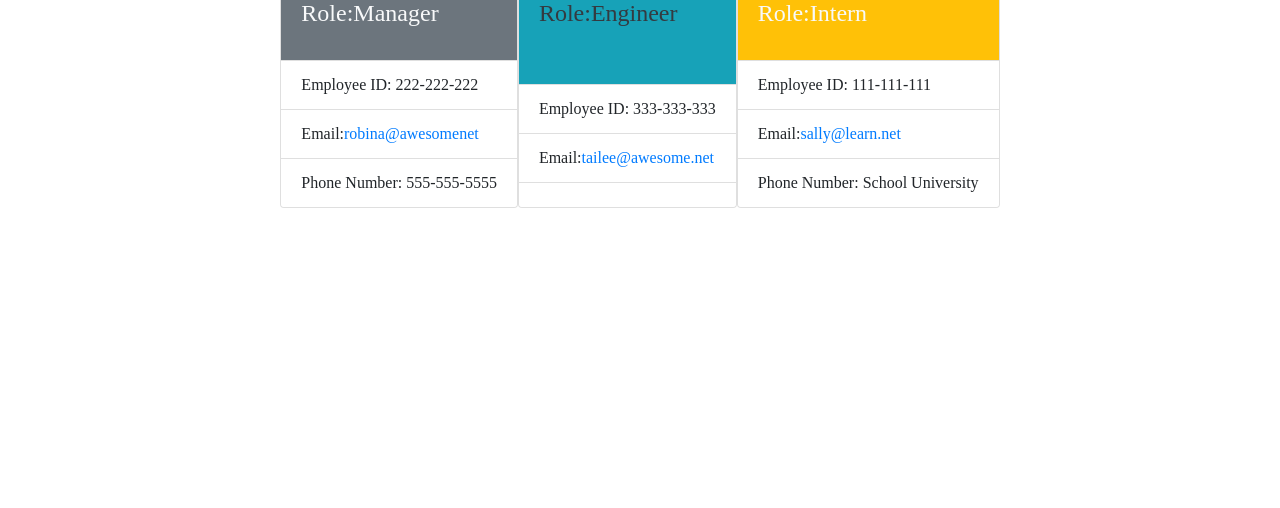
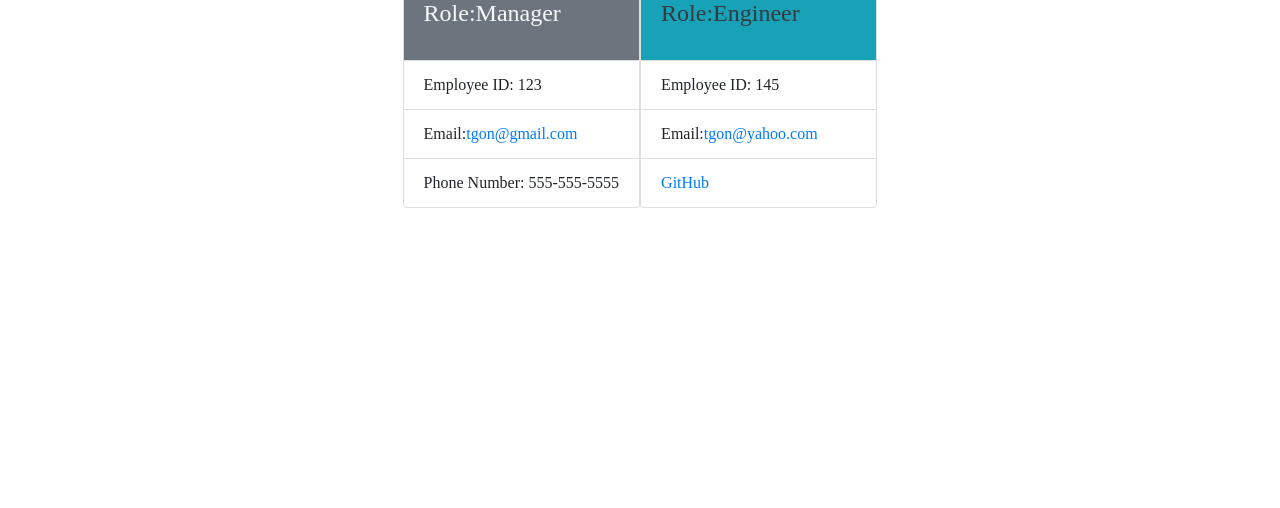
Before and after one commit to rgonsahn/employee-generator, a website: page distribution/htmlCard.html in a window 1280 px wide. Shown: the part 292-800 px from the top of the page. Drawn offline with nearby package versions, Linux system fonts and the light colour scheme; a web font is replaced by a local one.

Commit message:
fixed github link

```diff
--- a/distribution/htmlCard.html
+++ b/distribution/htmlCard.html
@@ -19,31 +19,22 @@
 
             <div class="d-flex flex-wrap justify-content-center"> <div class="card text-bg-info mb-3" style="max-width: 18rem;">
                 <div class="card-body bg-secondary text-light">
-                <h4 class="card-header">Name: Robina</h4>
+                <h4 class="card-header">Name: Tailee</h4>
                 <h4 class="card-title">Role:Manager</h4>
                 </div>
                 <ul class="list-group list-group-flush">
-                <li class="list-group-item">Employee ID: 222-222-222</li>
-                <li class="list-group-item">Email:<a href="mailto:robina@awesomenet">robina@awesomenet</a></li>
+                <li class="list-group-item">Employee ID: 123</li>
+                <li class="list-group-item">Email:<a href="mailto:tgon@gmail.com">tgon@gmail.com</a></li>
                 <li class="list-group-item">Phone Number: 555-555-5555</li>
                 </div><div class="card text-bg-info mb-3" style="max-width: 18rem;">
                 <div class="card-body bg-info text-dark">
-                <h4 class="card-header">Name: Tailee</h4>
+                <h4 class="card-header">Name: Gonsahn</h4>
                 <h4 class="card-title">Role:Engineer</h4>
                 </div>
                 <ul class="list-group list-group-flush">
-                <li class="list-group-item">Employee ID: 333-333-333</li>
-                <li class="list-group-item">Email:<a href="mailto:tailee@awesome.net">tailee@awesome.net</a></li>
-                <li class="list-group-item"><a href="taileegonsahn"></a></li>
-                </div><div class="card text-bg-info mb-3" style="max-width: 18rem;">
-                <div class="card-body bg-warning text-light">
-                <h4 class="card-header">Name: Sally</h4>
-                <h4 class="card-title">Role:Intern</h4>
-                </div>
-                <ul class="list-group list-group-flush">
-                <li class="list-group-item">Employee ID: 111-111-111</li>
-                <li class="list-group-item">Email:<a href="mailto:sally@learn.net">sally@learn.net</a></li>
-                <li class="list-group-item">Phone Number: School University</li>
+                <li class="list-group-item">Employee ID: 145</li>
+                <li class="list-group-item">Email:<a href="mailto:tgon@yahoo.com">tgon@yahoo.com</a></li>
+                <li class="list-group-item"><a href="https://www.github.com/rgonsahn">GitHub</a></li>
                 </div> </div>
     </div>
     <script src="https://cdn.jsdelivr.net/npm/bootstrap@4.3.1/dist/css/bootstrap.min.css" ></script>
--- a/index.js
+++ b/index.js
@@ -201,7 +201,7 @@ function build() {
                 <ul class="list-group list-group-flush">
                 <li class="list-group-item">Employee ID: ${team[i].id}</li>
                 <li class="list-group-item">Email:<a href="mailto:${team[i].email}">${team[i].email}</a></li>
-                <li class="list-group-item"><a href="${team[i].getGithub()}"></a></li>
+                <li class="list-group-item"><a href="https://www.github.com/${team[i].getGithub()}">GitHub</a></li>
                 </div>`
 
                 //Used school to target the intern card
```
